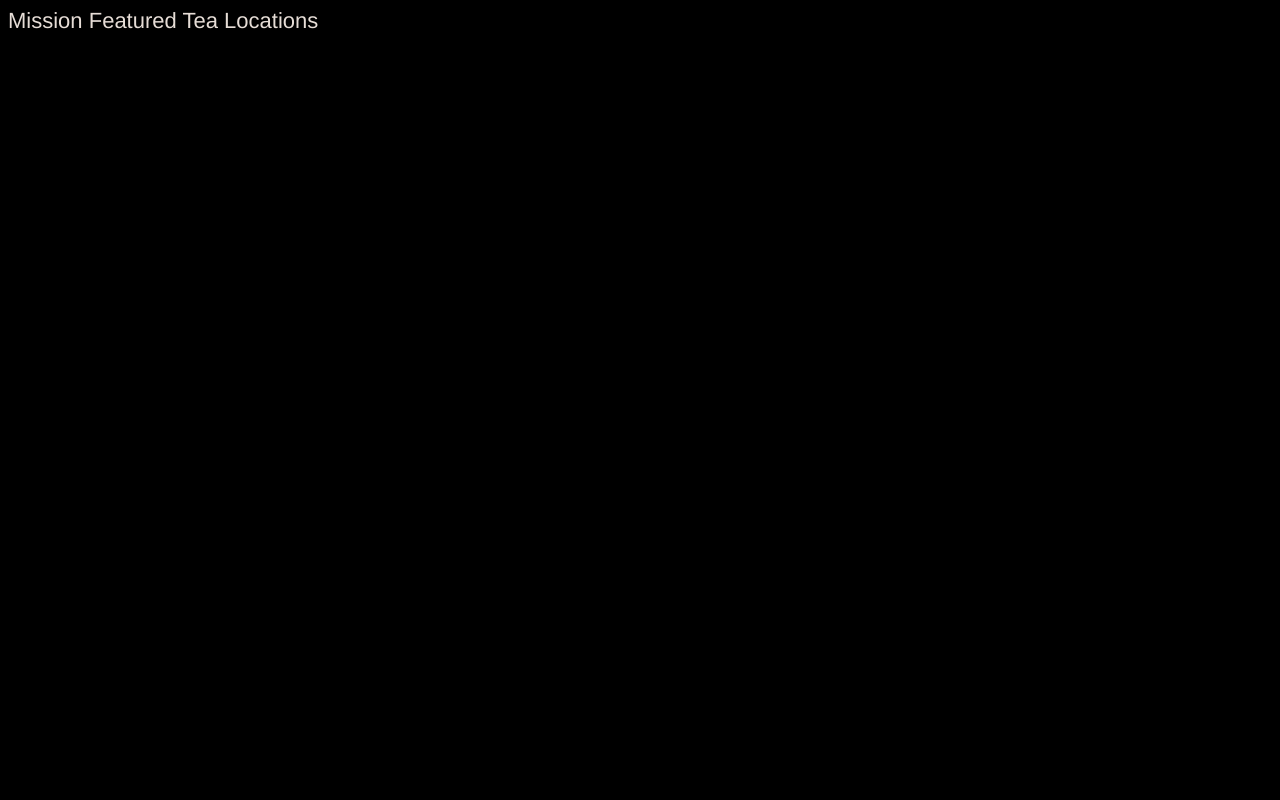
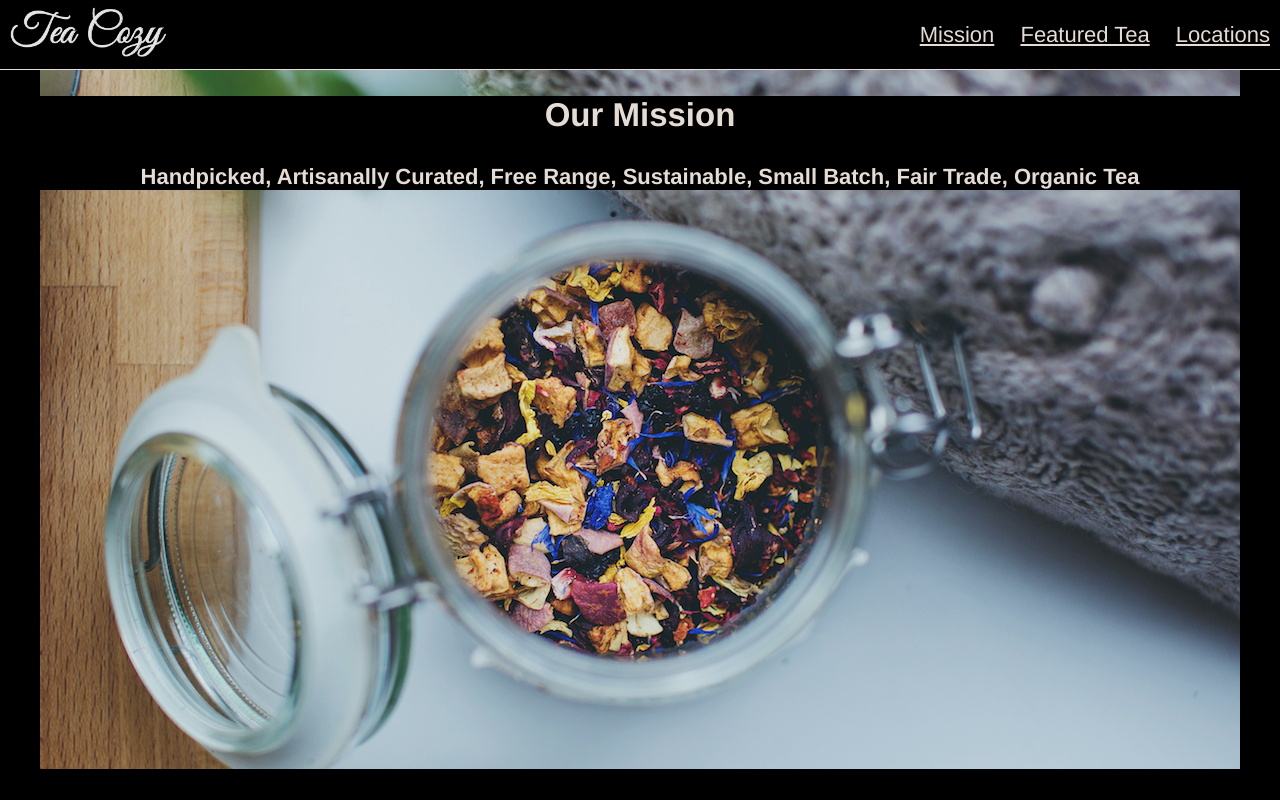
Before and after one commit to KellyRae33/Tea_Cozy, a plain HTML site: page index.html in a window 1280 px wide. Drawn offline with Linux system fonts and the light colour scheme.

Commit message:
Add header.

```diff
--- a/index.html
+++ b/index.html
@@ -9,7 +9,10 @@
 
     <!--Header-->
     <header>
-      <div>
+      <div class="logo">
+        <img src="./resources/images/logo.png" alt="Tea Cozy">
+      </div>
+      <div class="navigation">
         <span>Mission</span>
         <span>Featured Tea</span>
         <span>Locations</span>
@@ -18,6 +21,37 @@
 
     <!--Content-->
 
+    <div class="content">
+
+      <!--Mission-->
+
+      <div class="mission">
+        <div class="title">
+          <h2>Our Mission</h2>
+          <h4>Handpicked, Artisanally Curated, Free Range, Sustainable, Small Batch, Fair Trade, Organic Tea</h4>
+        </div>
+      </div>
+
+      <!--Tea of the Month-->
+
+      <div class="teas">
+
+      </div>
+
+      <!--Locations-->
+
+      <div class="locations">
+
+      </div>
+
+      <!--Contact-->
+
+      <div class="contact">
+
+      </div>
+
+    </div>
+
     <!--Footer-->
   </body>
 </html>
--- a/resources/css/style.css
+++ b/resources/css/style.css
@@ -5,8 +5,47 @@ body{
   color: seashell;
   background-color: black;
   opacity: 0.9;
+  margin: 0;
+  padding: 0;
 }
 /*Header*/
 header{
+  border-bottom: 1px solid seashell;
+  position: fixed;
+  display: flex;
+  justify-content: flex-start;
+  align-items: center;
+  height: 69px;
+  width: 100%;
+}
+.logo{
+  padding-left: 10px;
+  flex-grow: 1;
+}
+.logo img{
+  height: 50px;
+}
+.navigation span{
+  text-decoration: underline;
+  padding: 0px 10px;
+}
+/*Content*/
+.content{
+  display: flex;
+  flex-direction: column;
+  align-items: center;
+  text-align: center;
+  padding-top: 69px;
+}
+.title{
+  background-color: black;
+  height: auto;
+}
+.mission{
+  background-image: url("../images/background.jpg");
+  height: 700px;
+  width: 1200px;
+}
 
-}
+
+/*Footer*/
```
